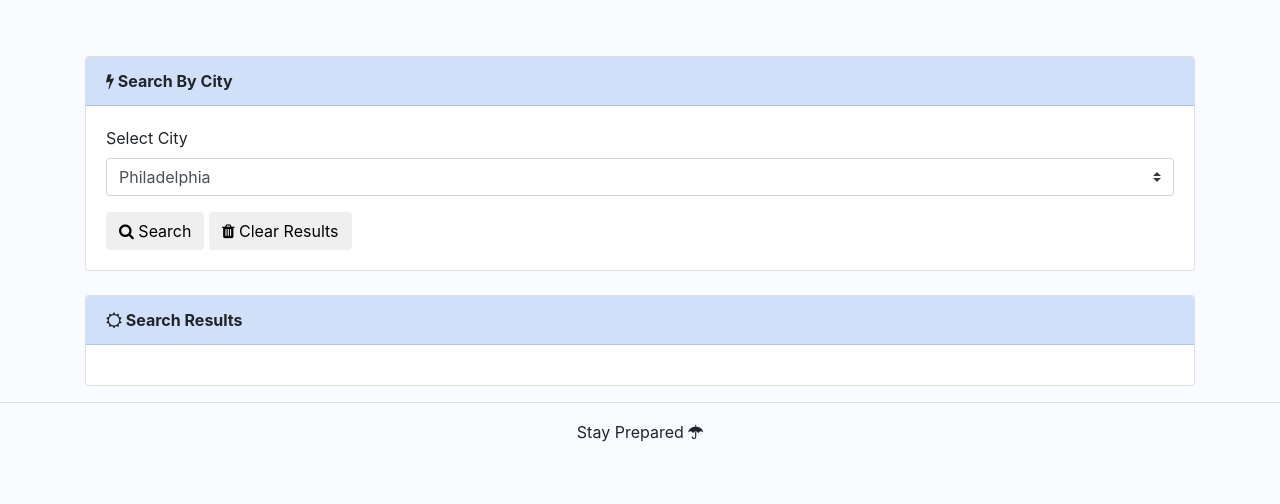
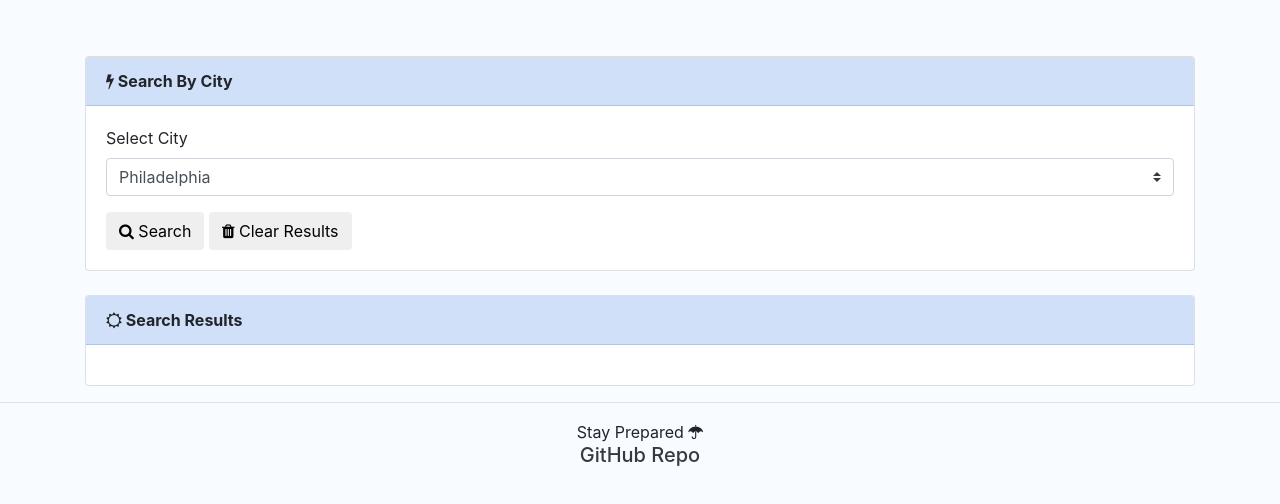
Before and after one commit to fbdel/City-Weather, a website: page public/index.html in a window 1280 px wide. Shown: the part 184-688 px from the top of the page. Drawn offline with nearby package versions, Linux system fonts and the light colour scheme.

Commit message:
github add

```diff
--- a/public/index.html
+++ b/public/index.html
@@ -144,6 +144,10 @@
           <small>Stay Prepared
             <i class="fa fa-umbrella"></i>
           </small>
+        </b>
+          <div>
+            <a class="text-dark" href="https://github.com/fbdel/City-Weather" target="_blank">GitHub Repo</a>
+          </div>
         </h5>
 
       </div>
```
Also changed, not shown: 1 other file.
